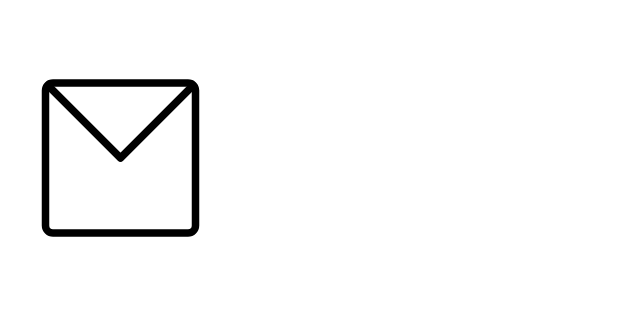
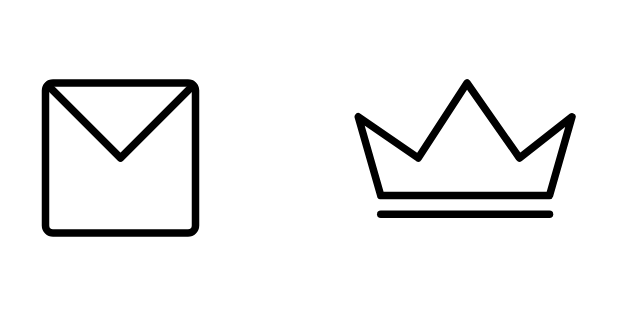
Before and after one commit to MariaDorner/Assignment-8, a plain HTML site: page index.html in a window 1280 px wide. Shown: the whole page, without its empty margins (0-640 px from the left). Drawn offline with Linux system fonts and the light colour scheme.

Commit message:
created crown

```diff
--- a/index.html
+++ b/index.html
@@ -33,5 +33,30 @@
         "
       />
     </svg>
+    <svg
+      width="400"
+      height="300"
+      viewbox="400 400 800 800"
+      fill="none"
+      xlmns="http://www.w3.org/2000/svg"
+    >
+      <line
+        x1="450"
+        y1="950"
+        x2="900"
+        y2="950"
+        stroke="black"
+        stroke-width="20"
+        stroke-linecap="round"
+      />
+
+      <polyline
+        points="450,900 900,900 960,690 820,800 680,600 550,800 390,690 450,900"
+        stroke="black"
+        stroke-width="20"
+        stroke-linecap="round"
+        stroke-linejoin="round"
+      />
+    </svg>
   </body>
 </html>
```
Also changed, not shown: images/royal_crown.svg (deleted).
